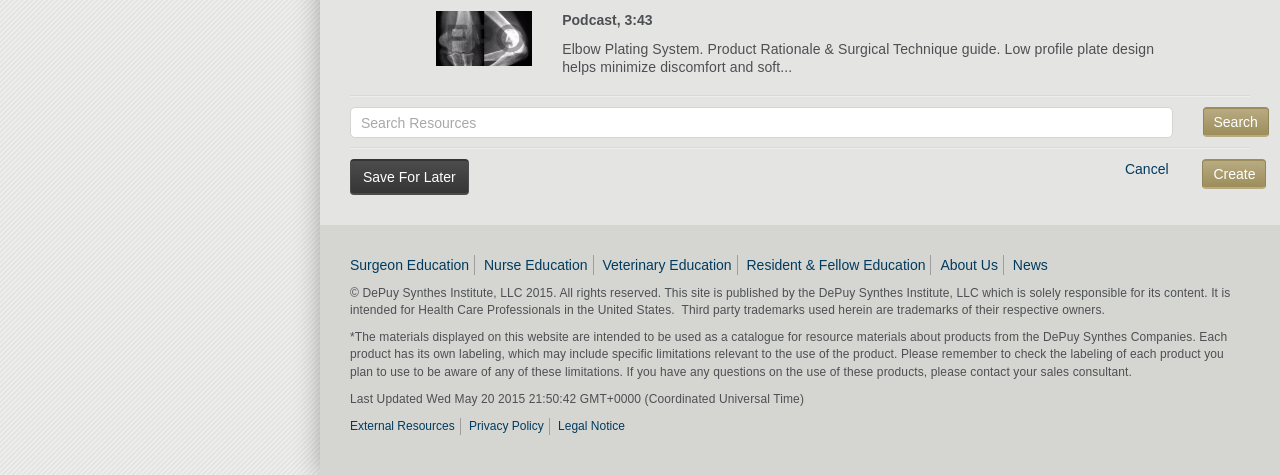
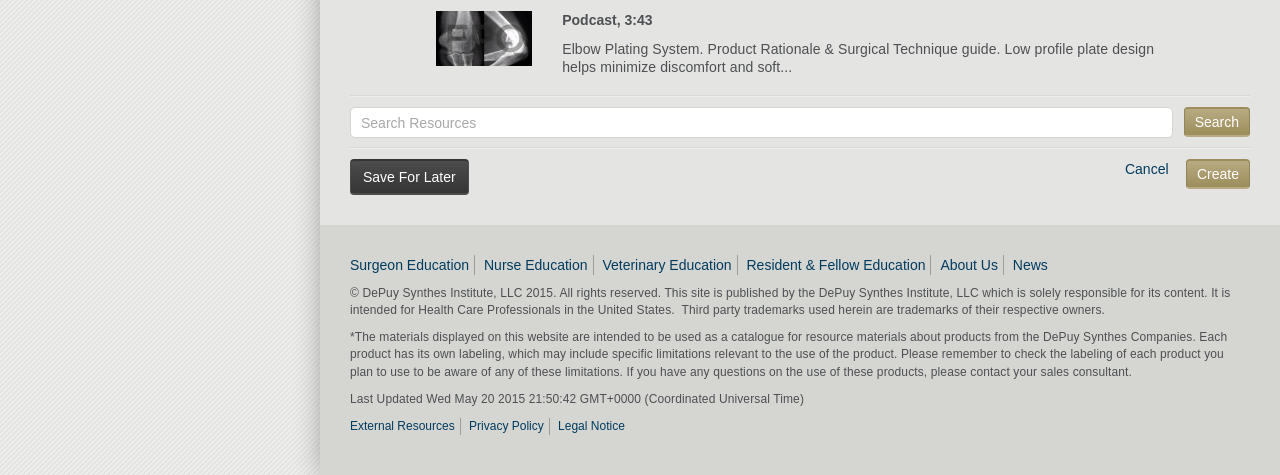
Before and after one commit to 12sm/depuysynthesinstitute, a PHP site: page /views/my-assignments/new-sequential-assignment.php in a window 1280 px wide. Shown: the part 1035-1510 px from the top of the page. Run offline with PHP 8.4, Linux system fonts and the light colour scheme; some libraries are stand-ins or nearby versions.

Commit message:
QA: Fixing director disappearing accordion section

```diff
--- a/views/my-assignments/new-sequential-assignment.php
+++ b/views/my-assignments/new-sequential-assignment.php
@@ -763,12 +763,13 @@
                       </div>
                     </div>
                   </div>
+                </div><!-- ? -->
 
 
 
 
 
-                  <div class="visible-xs hidden-md hidden-lg col-xs-12 col-sm-12">
+                  <div class="visible-xs visible-sm hidden-md col-xs-12 col-sm-12">
                     <div class="row">
                       <div class="col-xs-12">
                         <h2>
@@ -1111,7 +1112,7 @@
                     <input type="text" placeholder="Search Resources">
                   </div>
                   <div class="col-xs-3 col-sm-2 col-lg-1">
-                    <button type="button" class="btn btn-info" data-toggle="modal" data-target=".bs-example-modal-lg">Search</button>
+                    <button type="button" class="btn btn-info pull-right" data-toggle="modal" data-target=".bs-example-modal-lg">Search</button>
                   </div>
                 </div>
                 <div class="row">
@@ -1129,7 +1130,7 @@
                     <a href="#">Cancel</a>
                   </div>
                   <div class="col-xs-3 col-sm-2 col-md-2 col-lg-1">
-                    <button class="btn btn-info">Create</button>
+                    <button class="btn btn-info pull-right">Create</button>
                   </div>
                 </div>
               </div>
```
Also changed, not shown: views/my-assignments/new-unordered-assignment.php (+4 -3 lines).
